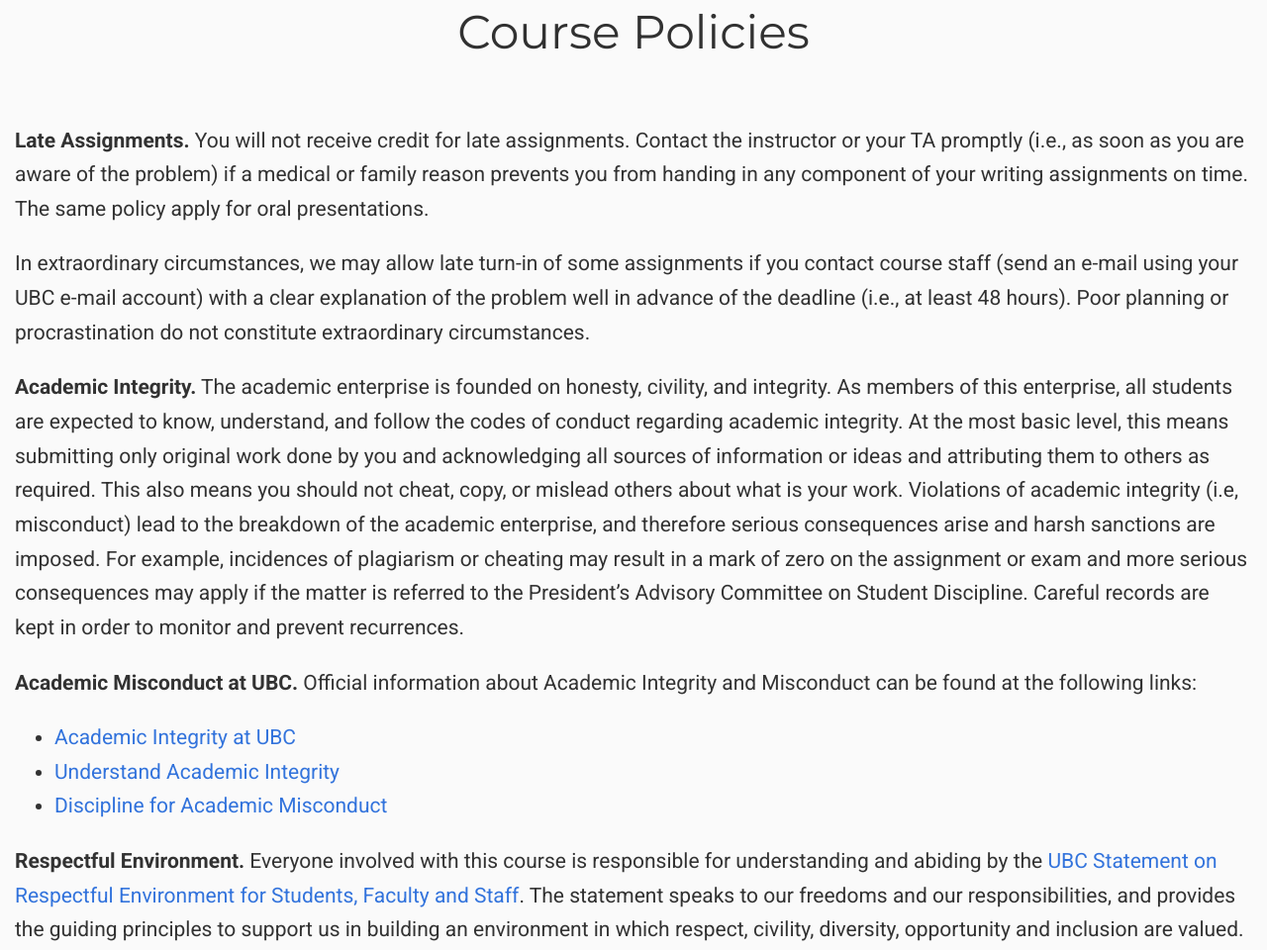
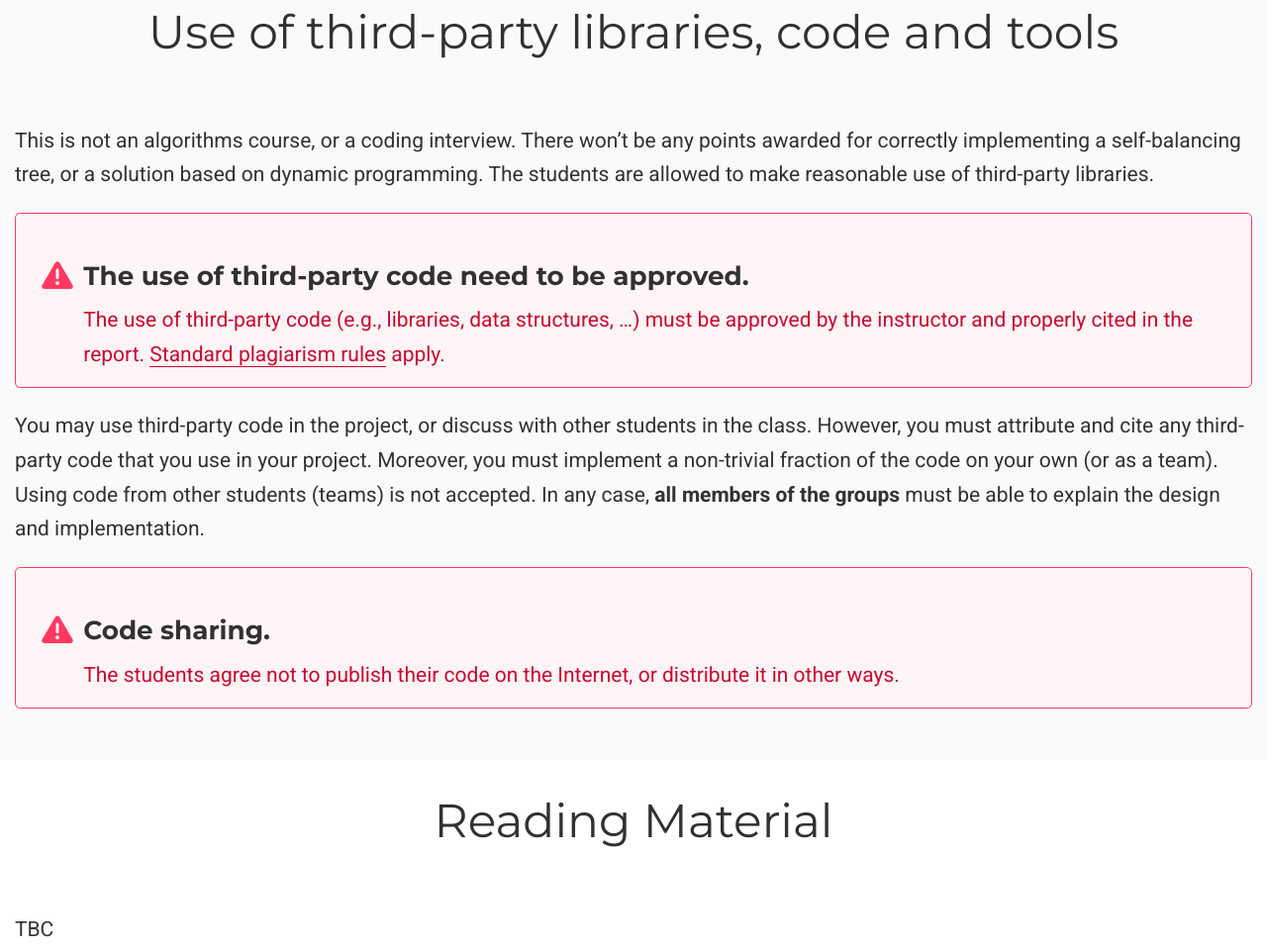
Before and after one commit to tfjmp/UBC-CPSC-436A, a plain HTML site: page index.html in a window 1280 px wide. Shown: the part 6866-7826 px from the top of the page at 99% size. Drawn offline with Linux system fonts and the light colour scheme.

Commit message:
[ci skip] automatically generated website, based on commit b21f978b1ef1d3a16a14117e994d9bbfadc2a75f from https://github.com/tfjmp/436A

```diff
--- a/index.html
+++ b/index.html
@@ -1649,7 +1649,7 @@ The base functionality are the minimum required to implement subsequent mileston
 
 
           <div class="section-heading col-12 mb-3 text-center">
-            <h1 class="mb-0">Course Policies</h1>
+            <h1 class="mb-0">Use of third-party libraries, code and tools</h1>
 
           </div>
 
@@ -1661,16 +1661,21 @@ The base functionality are the minimum required to implement subsequent mileston
 
 
   <div class="col-12">
-    <p><strong>Late Assignments.</strong> You will not receive credit for late assignments. Contact the instructor or your TA promptly (i.e., as soon as you are aware of the problem) if a medical or family reason prevents you from handing in any component of your writing assignments on time. The same policy apply for oral presentations.</p>
-<p>In extraordinary circumstances, we may allow late turn-in of some assignments if you contact course staff (send an e-mail using your UBC e-mail account) with a clear explanation of the problem well in advance of the deadline (i.e., at least 48 hours). Poor planning or procrastination do not constitute extraordinary circumstances.</p>
-<p><strong>Academic Integrity.</strong> The academic enterprise is founded on honesty, civility, and integrity. As members of this enterprise, all students are expected to know, understand, and follow the codes of conduct regarding academic integrity. At the most basic level, this means submitting only original work done by you and acknowledging all sources of information or ideas and attributing them to others as required. This also means you should not cheat, copy, or mislead others about what is your work. Violations of academic integrity (i.e, misconduct) lead to the breakdown of the academic enterprise, and therefore serious consequences arise and harsh sanctions are imposed. For example, incidences of plagiarism or cheating may result in a mark of zero on the assignment or exam and more serious consequences may apply if the matter is referred to the President&rsquo;s Advisory Committee on Student Discipline. Careful records are kept in order to monitor and prevent recurrences.</p>
-<p><strong>Academic Misconduct at UBC.</strong> Official information about Academic Integrity and Misconduct can be found at the following links:</p>
-<ul>
-<li><a href="https://academicintegrity.ubc.ca/" target="_blank" rel="noopener">Academic Integrity at UBC</a></li>
-<li><a href="https://learningcommons.ubc.ca/understand-academic-integrity/" target="_blank" rel="noopener">Understand Academic Integrity</a></li>
-<li><a href="https://vancouver.calendar.ubc.ca/campus-wide-policies-and-regulations/student-conduct-and-discipline/discipline-academic-misconduct" target="_blank" rel="noopener">Discipline for Academic Misconduct</a></li>
-</ul>
-<p><strong>Respectful Environment.</strong> Everyone involved with this course is responsible for understanding and abiding by the <a href="https://hr.ubc.ca/working-ubc/respectful-environment" target="_blank" rel="noopener">UBC Statement on Respectful Environment for Students, Faculty and Staff</a>. The statement speaks to our freedoms and our responsibilities, and provides the guiding principles to support us in building an environment in which respect, civility, diversity, opportunity and inclusion are valued.</p>
+    <p>This is not an algorithms course, or a coding interview. There won&rsquo;t be any points awarded for correctly implementing a self-balancing tree, or a solution based on dynamic programming. The students are allowed to make reasonable use of third-party libraries.</p>
+<div class="alert alert-warning">
+  <div>
+    <h3 id="the-use-of-third-party-code-need-to-be-approved">The use of third-party code need to be approved.</h3>
+<p>The use of third-party code (e.g., libraries, data structures, &hellip;) must be approved by the instructor and properly cited in the report. <a href="https://www.cs.ubc.ca/students/undergrad/resources/academic-integrity" target="_blank" rel="noopener">Standard plagiarism rules</a> apply.
+  </div>
+</div>
+<p>You may use third-party code in the project, or discuss with other students in the class. However, you must attribute and cite any third-party code that you use in your project. Moreover, you must implement a non-trivial fraction of the code on your own (or as a team). Using code from other students (teams) is not accepted.
+In any case, <strong>all members of the groups</strong> must be able to explain the design and implementation.</p>
+<div class="alert alert-warning">
+  <div>
+    <h3 id="code-sharing">Code sharing.</h3>
+<p>The students agree not to publish their code on the Internet, or distribute it in other ways.
+  </div>
+</div>
 
   </div>
 
```
